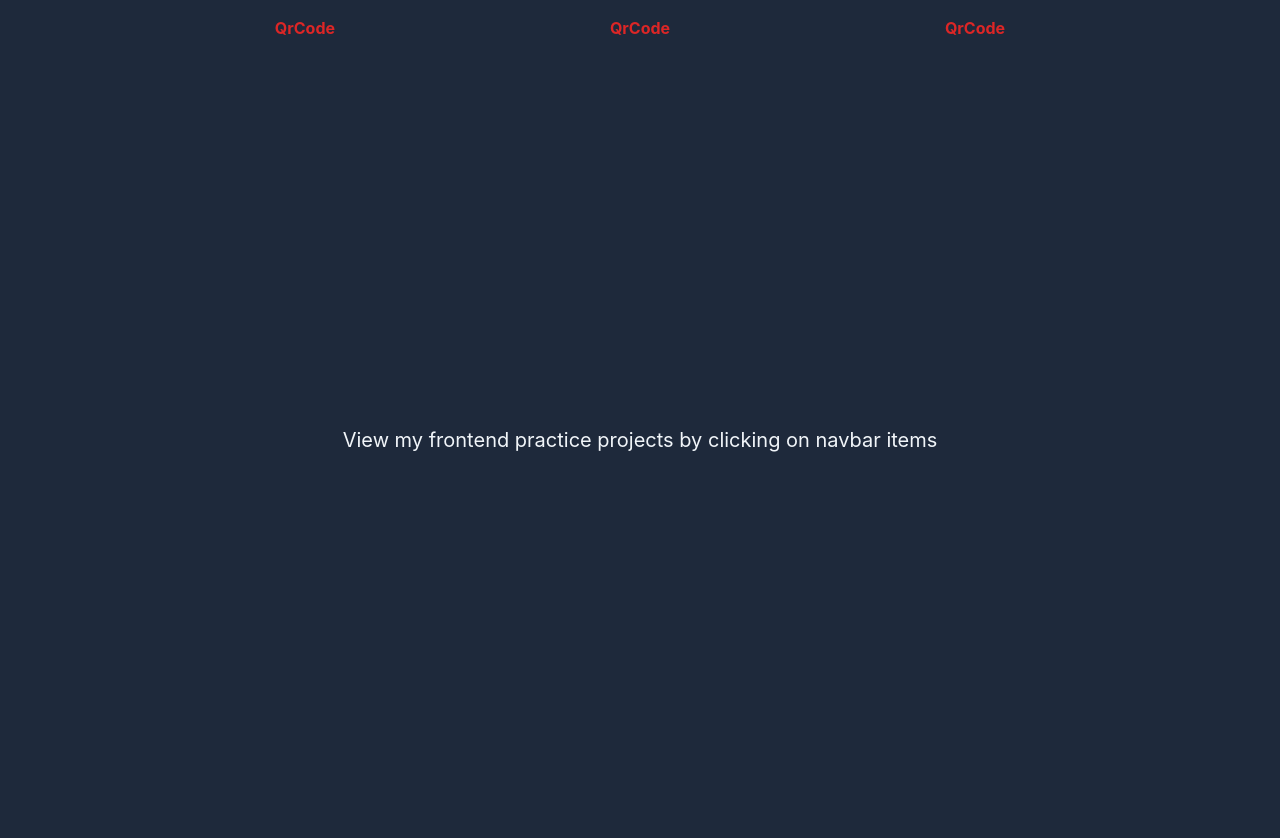
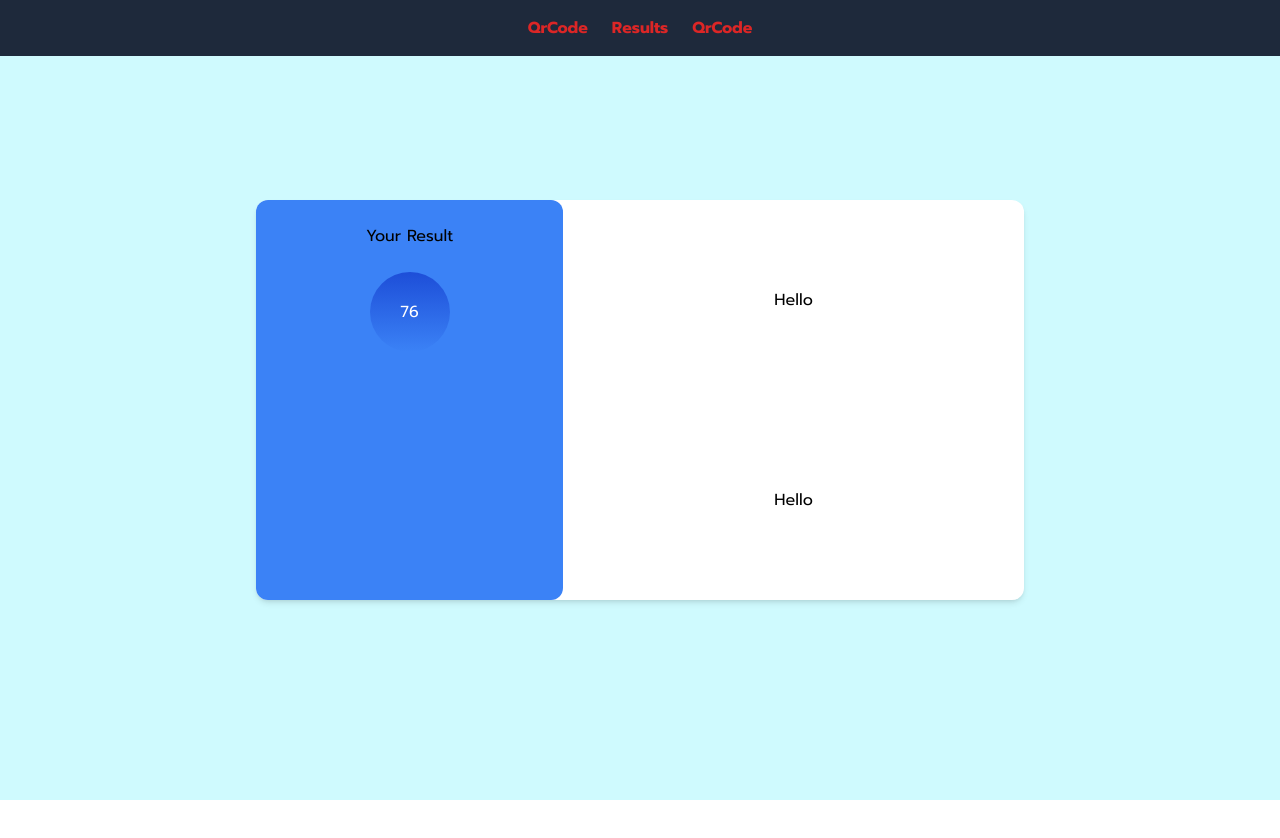
Before and after one commit to shibinashraf/front-end-mentor, a React (Create React App) app: page /results in a window 1280 px wide. After the commit the page ends 800 px from the top, so only its background shows below. Built offline with nearby package versions, Linux system fonts and the light colour scheme.

Commit message:
route solved

```diff
--- a/src/App.js
+++ b/src/App.js
@@ -1,31 +1,19 @@
 import "./App.css";
 import QrCode from "./QrCode";
+import Results from "./Results";
+import Home from "./Home";
 import { BrowserRouter, Routes, Route, Link } from "react-router-dom";
+import Nav from "./components/Nav";
 
 const App = () => {
   return (
     <>
-      <div className="">
-        <ul className="flex justify-evenly pt-4 text-red-600 font-bold bg-slate-800 ">
-          <li className="">
-            <Link to="QrCode">QrCode</Link>
-          </li>
-          <li>
-            <Link to="QrCode">QrCode</Link>
-          </li>
-          <li>
-            <Link to="QrCode">QrCode</Link>
-          </li>
-        </ul>
-        <div className="bg-slate-800  h-screen flex justify-center items-center">
-          <h1 className=" m-auto text-slate-100 text-xl">
-            View my frontend practice projects by clicking on navbar items
-          </h1>
-        </div>
-        <Routes>
-          <Route path="QrCode" element={<QrCode />} exact />
-        </Routes>
-      </div>
+      <Nav />
+      <Routes>
+        <Route path="/" element={<Home />} />
+        <Route path="qr-code" exact element={<QrCode />} />
+        <Route path="results" exact element={<Results />} />
+      </Routes>
     </>
   );
 };
--- /dev/null
+++ b/src/Home.jsx
@@ -0,0 +1,10 @@
+
+export default function Home(){
+    return(
+        <div className="bg-slate-800  h-screen flex justify-center items-center">
+          <h1 className=" m-auto text-slate-100 text-xl">
+            View my frontend practice projects by clicking on navbar items
+          </h1>
+        </div>
+    );
+}
--- a/src/QrCode.css
+++ /dev/null
@@ -1,7 +0,0 @@
-@tailwind base;
-@tailwind components;
-@tailwind utilities;
-.body{
-    background-color: aquamarine;
-    height: 100vh;
-}
--- a/src/QrCode.jsx
+++ b/src/QrCode.jsx
@@ -1,4 +1,3 @@
-import "./QrCode.css";
 import qr  from './assets/qr.png';
 import { BrowserRouter, Routes, Route } from "react-router-dom";
 
--- /dev/null
+++ b/src/Results.jsx
@@ -0,0 +1,19 @@
+import { BrowserRouter, Routes, Route } from "react-router-dom";
+
+const Results = () =>{
+    return(
+        <div className ='h-screen bg-cyan-100 flex justify-center items-center'>
+        <div className=" bg-white rounded-xl shadow-md h-[50%] w-[60%] flex flex-col md:flex-row">
+            <div className="bg-blue-500 h-full md:w-[40%] p-6 rounded-xl flex-row justify-center align-center">
+                <p className="text-center ">Your Result</p>
+                <div className="bg-gradient-to-b from-blue-700 to-transparent h-20 w-20 rounded-full flex justify-center items-center mx-auto mt-6 text-white">76</div>
+            </div>
+            <div className=" h-full w-[60%] grid">
+                <p className="m-auto">Hello</p>
+                <p className="m-auto">Hello</p>
+            </div>
+        </div>
+        </div>
+    )
+}
+export default Results;
--- /dev/null
+++ b/src/components/Nav.jsx
@@ -0,0 +1,18 @@
+import { BrowserRouter, Routes, Route, Link } from "react-router-dom";
+
+
+export default function Nav(){
+    return(
+        <ul className="flex justify-center gap-6 fixed top-0 w-full p-4 text-red-600 font-bold  bg-slate-800 ">
+          <li className="hover:text-yellow-100">
+            <Link to="qr-code">QrCode</Link>
+          </li>
+          <li className="hover:text-yellow-100">
+            <Link to="results">Results</Link>
+          </li>
+          <li>
+            <Link to="QrCode">QrCode</Link>
+          </li>
+        </ul>
+    );
+}
--- a/src/index.css
+++ b/src/index.css
@@ -1,10 +1,11 @@
+@import url('https://fonts.googleapis.com/css2?family=Prompt:ital,wght@0,100;0,200;0,300;0,400;0,500;0,600;0,700;0,800;0,900;1,100;1,200;1,300;1,400;1,500;1,600;1,700;1,800;1,900&display=swap');
 @tailwind base;
 @tailwind components;
 @tailwind utilities;
+
 body {
   margin: 0;
-  font-family: -apple-system, BlinkMacSystemFont, 'Segoe UI', 'Roboto', 'Oxygen',
-    'Ubuntu', 'Cantarell', 'Fira Sans', 'Droid Sans', 'Helvetica Neue',
+  font-family: 'Prompt',
     sans-serif;
   -webkit-font-smoothing: antialiased;
   -moz-osx-font-smoothing: grayscale;
```
